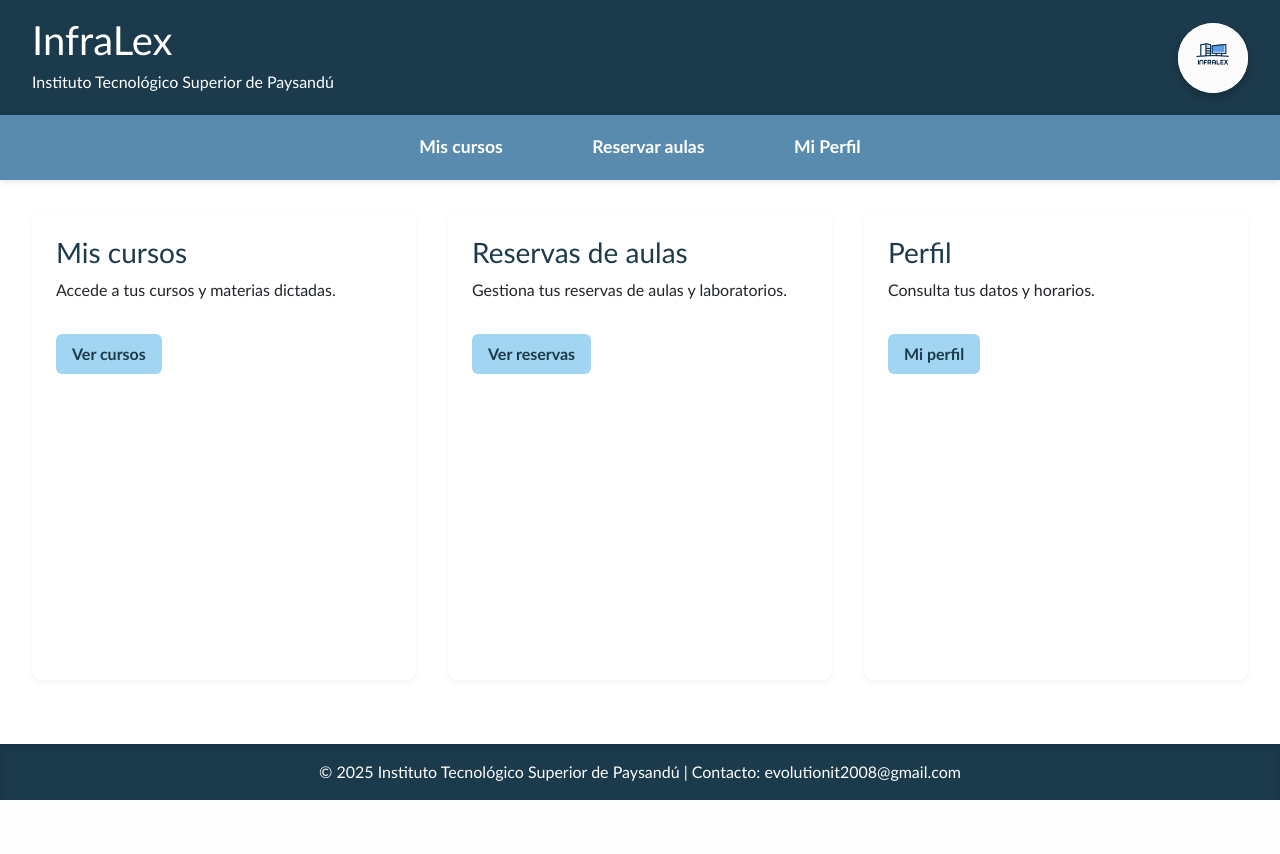
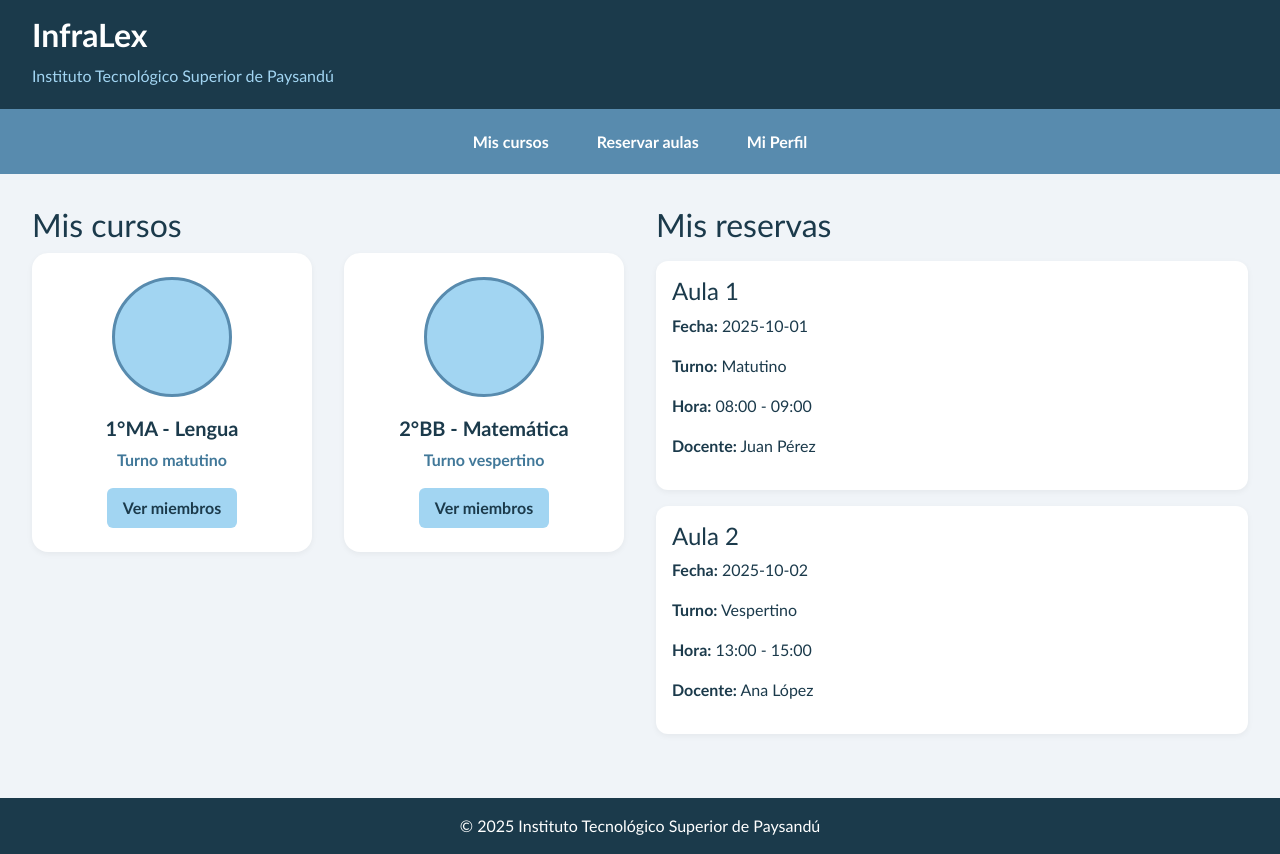
Before and after one commit to pilarfolgar/PROYECTO-2025, a PHP site: page /P/indexdocentes.php in a window 1280 px wide. Before the commit the page ends 800 px from the top, so only its background shows below. Run offline with PHP 8.4, Linux system fonts and the light colour scheme.

Commit message:
INDEXDOCENTES, STYLEINDEXDOCENTES, MATERIALES.PHP

```diff
--- a/indexdocentes.php
+++ b/indexdocentes.php
@@ -4,98 +4,68 @@
 <meta charset="UTF-8" />
 <meta name="viewport" content="width=device-width, initial-scale=1.0" />
 <title>Panel Docentes - InfraLex</title>
-  <link rel="stylesheet" href="style.css" />
 <link rel="stylesheet" href="https://cdn.jsdelivr.net/npm/bootstrap@5.3.7/dist/css/bootstrap.min.css">
+<link rel="stylesheet" href="styleindexdocente.css" />
 </head>
 <body>
 
 <header>
-  <div class="HeaderIzq">
+  <div class="header-left">
     <h1>InfraLex</h1>
     <h6>Instituto Tecnológico Superior de Paysandú</h6>
   </div>
-  <div class="header-right">
-    <a href="INDEX.PHP"><img src="imagenes/logopoyecto.png" alt="Logo" class="logo"></a>
-  </div>
 </header>
 
-<nav>
-  <a href="#">Mis cursos</a>
-  <a href="aulas.php" id="btnReservar">Reservar aulas</a>
-  <a href="usuarios.html">Mi Perfil</a>
+<nav class="main-nav">
+  <a href="#" class="nav-link">Mis cursos</a>
+  <a href="#" class="nav-link" id="btnReservar">Reservar aulas</a>
+  <a href="usuarios.html" class="nav-link">Mi Perfil</a>
 </nav>
 
-<!-- FORMULARIO RESERVA (ahora como overlay modal con estilo de .formulario) -->
+<!-- FORMULARIO RESERVA -->
 <div id="formularioReserva" class="formulario">
-  <form id="formReserva" action="reservar.php" method="POST" class="row g-3 needs-validation" novalidate>
+  <form id="formReserva">
     <button type="button" class="cerrar" onclick="cerrarFormulario()">&times;</button>
     <h2 class="form-title">Reservar Aula</h2>
 
-    <div class="col-md-6">
-      <label for="nombre" class="form-label">Nombre</label>
-      <input type="text" class="form-control" name="nombre" id="nombre" required>
-    </div>
-    <div class="col-md-6">
-      <label for="ci" class="form-label">CI</label>
-      <input type="text" class="form-control" name="ci" id="ci" required>
+    <div class="mb-3">
+      <label>Nombre</label>
+      <input type="text" class="form-control" required>
     </div>
 
-    <div class="col-md-6">
-      <label for="turno" class="form-label">Turno</label>
-      <select class="form-select" name="turno" id="turno" required>
-        <option selected disabled value="">Elija...</option>
-        <option value="matutino">Matutino</option>
-        <option value="vespertino">Vespertino</option>
-        <option value="nocturno">Nocturno</option>
+    <div class="mb-3">
+      <label>CI</label>
+      <input type="text" class="form-control" required>
+    </div>
+
+    <div class="mb-3">
+      <label>Turno</label>
+      <select class="form-select" id="turno" required>
+        <option selected disabled>Elija...</option>
+        <option>Matutino</option>
+        <option>Vespertino</option>
+        <option>Nocturno</option>
       </select>
     </div>
 
-    <div class="col-md-6">
-      <label for="clase" class="form-label">Clase</label>
-      <select class="form-select" name="clase" id="clase" required>
-        <option selected disabled value="">Primero elija un turno...</option>
+    <div class="mb-3">
+      <label>Aula</label>
+      <select class="form-select" id="aula" required>
+        <option selected disabled>Elija...</option>
       </select>
     </div>
 
-    <div class="col-md-6">
-      <label for="materia" class="form-label">Materia</label>
-      <select class="form-select" name="materia" id="materia" required>
-        <option selected disabled value="">Primero elija una clase...</option>
+    <div class="mb-3">
+      <label>Hora de inicio</label>
+      <select class="form-select" id="horaInicio" required>
+        <option selected disabled>Primero elija un turno...</option>
       </select>
     </div>
 
-    <div class="col-md-6">
-      <label for="aula" class="form-label">Aula a reservar</label>
-      <select class="form-select" name="aula" id="aula" required>
-        <option selected disabled value="">Elija...</option>
-        <option>Aula 1</option>
-        <option>Aula 2</option>
-        <option>Aula 3</option>
-        <option>Salón 1</option>
-        <option>Salón 2</option>
-        <option>Laboratorio Química</option>
-        <option>Laboratorio Física</option>
-        <option>Laboratorio Robótica</option>
-        <option>Salón de Actos</option>
-      </select>
-    </div>
-
-    <div class="col-md-6">
-      <label for="fecha" class="form-label">Fecha</label>
-      <input type="date" class="form-control" name="fecha" id="fecha" required>
-    </div>
-
-    <div class="col-md-3">
-      <label for="horaInicio" class="form-label">Hora inicio</label>
-      <select class="form-select" name="horaInicio" id="horaInicio" required>
-        <option selected disabled value="">Primero elija un turno...</option>
-      </select>
-    </div>
-
-    <div class="col-md-3">
-      <label for="cantidadHoras" class="form-label">Cantidad de horas</label>
-      <select class="form-select" name="cantidadHoras" id="cantidadHoras" required>
-        <option selected disabled value="">Elija...</option>
+    <div class="mb-3">
+      <label>Cantidad de horas</label>
+      <select class="form-select" id="cantidadHoras" required>
+        <option selected disabled>Elija...</option>
         <option value="1">1 hora</option>
         <option value="2">2 horas</option>
         <option value="3">3 horas</option>
@@ -103,145 +73,159 @@
       </select>
     </div>
 
-    <div class="col-md-3">
-      <label for="horaFin" class="form-label">Hora fin</label>
-      <input type="text" class="form-control" name="horaFin" id="horaFin" readonly>
+    <div class="mb-3">
+      <label>Hora de fin</label>
+      <input type="text" class="form-control" id="horaFin" readonly>
     </div>
 
-    <div class="col-12">
     <button class="boton" type="submit">Reservar</button>
-    </div>
   </form>
 </div>
 
 <main class="contenedor">
-  <div class="tarjeta">
-    <h3>Mis cursos</h3>
-    <p>Accede a tus cursos y materias dictadas.</p>
-    <button class="boton">Ver cursos</button>
+  <section class="mis-cursos">
+    <h2>Mis cursos</h2>
+    <div class="docentes-grid">
+      <div class="docente-card">
+        <div class="docente-photo"></div>
+        <div class="docente-name">1°MA - Lengua</div>
+        <div class="docente-subject">Turno matutino </div>
+        <button class="boton ver-miembros" data-clase="1°MA - Lengua">Ver miembros</button>
+        <ul class="lista-miembros" style="display:none;"></ul>
       </div>
-  <div class="tarjeta">
-    <h3>Reservas de aulas</h3>
-    <p>Gestiona tus reservas de aulas y laboratorios.</p>
-    <button class="boton">Ver reservas</button>
+      <div class="docente-card">
+        <div class="docente-photo"></div>
+        <div class="docente-name">2°BB - Matemática</div>
+        <div class="docente-subject">Turno vespertino </div>
+        <button class="boton ver-miembros" data-clase="2°BB - Matemática">Ver miembros</button>
+        <ul class="lista-miembros" style="display:none;"></ul>
       </div>
-  <div class="tarjeta">
-    <h3>Perfil</h3>
-    <p>Consulta tus datos y horarios.</p>
-    <button class="boton">Mi perfil</button>
     </div>
+  </section>
+
+  <section>
+    <h2>Mis reservas</h2>
+    <div id="reservas-container">
+      <div class="no-reservas">No hay reservas por el momento.</div>
+    </div>
+  </section>
 </main>
 
 <footer class="footer">
-  &copy; 2025 Instituto Tecnológico Superior de Paysandú | Contacto: evolutionit2008@gmail.com
+  &copy; 2025 Instituto Tecnológico Superior de Paysandú
 </footer>
 
-<script src="https://cdn.jsdelivr.net/npm/bootstrap@5.3.7/dist/js/bootstrap.bundle.min.js"></script>
 <script>
-  // Función para cerrar el formulario
+  const aulasDisponibles = ["Aula 1","Aula 2","Aula 3","Salón 1","Salón 2","Laboratorio Química","Laboratorio Física","Laboratorio Robótica"];
+  const horariosTurno = {
+    "Matutino":["08:00","09:00","10:00","11:00","12:00"],
+    "Vespertino":["13:00","14:00","15:00","16:00","17:00"],
+    "Nocturno":["18:00","19:00","20:00","21:00"]
+  };
+
+  // Miembros de cada clase
+  const miembrosClases = {
+    "1°MA - Lengua": ["Martina Campopiano", "Pedro Suárez", "Lucía Fernández", "Juan Gómez"],
+    "2°BB - Matemática": ["Ana López", "Carlos Rodríguez", "María Torres"]
+  };
+
   function cerrarFormulario() {
     document.getElementById("formularioReserva").style.display = "none";
   }
 
-  // Mostrar/ocultar formulario (corregido y adaptado para .formulario)
-  document.getElementById("btnReservar").addEventListener("click", function(e) {
+  document.getElementById("btnReservar").addEventListener("click", function(e){
     e.preventDefault();
-    let formulario = document.getElementById("formularioReserva");
-    if (formulario.style.display === "flex" || formulario.style.display === "") {
-      formulario.style.display = "none";
-    } else {
-      formulario.style.display = "flex";
-      formulario.scrollIntoView({ behavior: "smooth" });
-    }
+    let f = document.getElementById("formularioReserva");
+    f.style.display = (f.style.display === "flex" || f.style.display==="") ? "none" : "flex";
   });
 
-  // Clases por turno
-  const clasesPorTurno = {
-    matutino: ["1°MC", "2°MA", "3°MA", "3°BA robótica"],
-    vespertino: ["1°MA", "1°MB", "2°MC", "3°MC", "TC1 Diseño Gráfico"],
-    nocturno: ["1°MA Nocturno", "2°MA Nocturno", "3°MA Nocturno"]
-  };
-
-  // Materias por clase
-  const materiasPorClase = {
-    "1°MA": ["Lengua", "Matemática", "Historia", "Biología", "Soporte"],
-    "1°MB": ["Lengua", "Matemática", "Lógica", "Ciudadanía", "Programación"],
-    "2°MC": ["Electrotecnia", "Física", "Inglés", "Programación"],
-    "3°MC": ["Matemática", "Historia", "Inglés", "Programación"],
-    "TC1 Diseño Gráfico": ["Diseño", "Multimedia", "Arte Digital"],
-    "1°MA Nocturno": ["Lengua", "Historia", "Soporte"],
-    "2°MA Nocturno": ["Programación", "Matemática", "Inglés"],
-    "3°MA Nocturno": ["Redes", "Electrotecnia", "Física"]
-  };
-
-  // Horarios por turno
-  const horariosPorTurno = {
-    matutino: ["07:15", "07:55", "08:35", "09:15", "09:55", "10:35", "11:15", "11:55", "12:35", "13:15"],
-    vespertino: ["13:45", "14:25", "15:05", "15:45", "16:25", "17:05", "17:45", "18:25", "19:05", "19:45"],
-    nocturno: ["19:30", "20:10", "20:50", "21:30", "22:10", "22:50", "23:30"]
-  };
-
+  // Cuando se selecciona un turno, actualizamos aulas y horarios
   const turnoSelect = document.getElementById("turno");
-  const claseSelect = document.getElementById("clase");
-  const materiaSelect = document.getElementById("materia");
+  const aulaSelect = document.getElementById("aula");
   const horaInicioSelect = document.getElementById("horaInicio");
   const cantidadHorasSelect = document.getElementById("cantidadHoras");
   const horaFinInput = document.getElementById("horaFin");
 
-  turnoSelect.addEventListener("change", function() {
-    const turno = this.value;
-    claseSelect.innerHTML = '<option selected disabled value="">Elija...</option>';
-    horaInicioSelect.innerHTML = '<option selected disabled value="">Elija...</option>';
-
-    if (clasesPorTurno[turno]) {
-      clasesPorTurno[turno].forEach(clase => {
-        let option = document.createElement("option");
-        option.textContent = clase;
-        option.value = clase;
-        claseSelect.appendChild(option);
-      });
-    }
-
-    if (horariosPorTurno[turno]) {
-      horariosPorTurno[turno].forEach(hora => {
-        let option = document.createElement("option");
-        option.textContent = hora;
-        option.value = hora;
-        horaInicioSelect.appendChild(option);
-      });
-    }
+  turnoSelect.addEventListener("change", () => {
+    // Limpiar y cargar horarios
+    horaInicioSelect.innerHTML = '<option selected disabled>Elija hora...</option>';
+    horariosTurno[turnoSelect.value].forEach(h => {
+      const opt = document.createElement("option");
+      opt.value = h; opt.textContent = h;
+      horaInicioSelect.appendChild(opt);
     });
 
-  claseSelect.addEventListener("change", function() {
-    const clase = this.value;
-    materiaSelect.innerHTML = '<option selected disabled value="">Elija...</option>';
-    if (materiasPorClase[clase]) {
-      materiasPorClase[clase].forEach(materia => {
-        let option = document.createElement("option");
-        option.textContent = materia;
-        option.value = materia;
-        materiaSelect.appendChild(option);
+    // Limpiar y cargar aulas dinámicamente
+    aulaSelect.innerHTML = '<option selected disabled>Elija...</option>';
+    aulasDisponibles.forEach(a => {
+      const opt = document.createElement("option");
+      opt.value = a; opt.textContent = a;
+      aulaSelect.appendChild(opt);
     });
-    }
   });
 
+  // Calcular hora fin automáticamente
   function calcularHoraFin() {
-    const turno = turnoSelect.value;
     const inicio = horaInicioSelect.value;
-    const cantidad = parseInt(cantidadHorasSelect.value);
-
-    if (!turno || !inicio || !cantidad) { horaFinInput.value = ""; return; }
-
-    const horas = horariosPorTurno[turno];
-    const indexInicio = horas.indexOf(inicio);
-    if (indexInicio === -1) return;
-
-    const indexFin = indexInicio + cantidad - 1;
-    horaFinInput.value = (indexFin < horas.length) ? horas[indexFin] : "Fuera de rango";
+    const horas = parseInt(cantidadHorasSelect.value);
+    if(inicio && horas) {
+      let [h,m] = inicio.split(":").map(Number);
+      h += horas;
+      if(h>=24) h -= 24;
+      horaFinInput.value = `${h.toString().padStart(2,"0")}:${m.toString().padStart(2,"0")}`;
+    }
   }
 
   horaInicioSelect.addEventListener("change", calcularHoraFin);
   cantidadHorasSelect.addEventListener("change", calcularHoraFin);
+
+  // Simulación de reservas
+  const reservasContainer = document.getElementById("reservas-container");
+  const reservas = [
+    { aula: "Aula 1", fecha: "2025-10-01", turno: "Matutino", docente: "Juan Pérez", inicio:"08:00", fin:"09:00" },
+    { aula: "Aula 2", fecha: "2025-10-02", turno: "Vespertino", docente: "Ana López", inicio:"13:00", fin:"15:00" }
+  ];
+
+  function renderReservas() {
+    reservasContainer.innerHTML = "";
+    if(reservas.length === 0){
+      reservasContainer.innerHTML = '<div class="no-reservas">No hay reservas por el momento.</div>';
+      return;
+    }
+    reservas.forEach(r=>{
+      const card = document.createElement("div");
+      card.className = "reserva-card";
+      card.innerHTML = `<h4>${r.aula}</h4>
+                        <p><strong>Fecha:</strong> ${r.fecha}</p>
+                        <p><strong>Turno:</strong> ${r.turno}</p>
+                        <p><strong>Hora:</strong> ${r.inicio} - ${r.fin}</p>
+                        <p><strong>Docente:</strong> ${r.docente}</p>`;
+      reservasContainer.appendChild(card);
+    });
+  }
+  renderReservas();
+
+  // Ver miembros de cada curso
+  document.querySelectorAll(".ver-miembros").forEach(btn => {
+    btn.addEventListener("click", () => {
+      const clase = btn.getAttribute("data-clase");
+      const lista = btn.parentElement.querySelector(".lista-miembros");
+
+      if(lista.style.display === "none" || lista.style.display===""){
+        lista.innerHTML = "";
+        miembrosClases[clase]?.forEach(m => {
+          const li = document.createElement("li");
+          li.textContent = m;
+          lista.appendChild(li);
+        });
+        lista.style.display = "block";
+        btn.textContent = "Ocultar miembros";
+      } else {
+        lista.style.display = "none";
+        btn.textContent = "Ver miembros";
+      }
+    });
+  });
 </script>
 </body>
 </html>
--- a/materiales.php
+++ b/materiales.php
@@ -45,7 +45,7 @@
     </div>
   </div>
   <div class="text-center mt-4">
-    <a href="indexEstudiantes.php" class="btn btn-secondary">Volver al panel</a>
+    <a href="indexestudiante.php" class="btn btn-secondary">Volver al panel</a>
   </div>
 </main>
 </body>
--- /dev/null
+++ b/styleindexdocente.css
@@ -0,0 +1,65 @@
+ :root {
+    --primario: #1B3A4B;
+    --secundario: #588BAE;
+    --acento: #A2D5F2;
+    --fondo: #F0F4F8;
+    --texto: #1B3A4B;
+    --hover: #417899;
+  }
+  * { box-sizing: border-box; margin:0; padding:0; font-family: 'Gill Sans', 'Gill Sans MT', Calibri, 'Trebuchet MS', sans-serif; }
+  body { background-color: var(--fondo); color: var(--texto); min-height:100vh; display:flex; flex-direction:column; }
+  header { background-color: var(--primario); color:white; display:flex; justify-content:space-between; align-items:center; padding:1rem 2rem; flex-wrap:wrap; gap:1rem; box-shadow:0 4px 12px rgba(0,0,0,0.08); }
+  .header-left { display:flex; flex-direction:column; gap:0.2rem; }
+  .header-left h1 { font-size:2rem; font-weight:bold; }
+  .header-left h6 { font-size:1rem; color: var(--acento); }
+
+  nav.main-nav { background-color: var(--secundario); display:flex; justify-content:center; align-items:center; gap:1rem; flex-wrap:wrap; padding:0.8rem 1rem; }
+  nav.main-nav a { color:white; text-decoration:none; font-weight:bold; padding:0.5rem 1rem; border-radius:12px; transition: all 0.3s ease; }
+  nav.main-nav a:hover { background: linear-gradient(90deg,var(--acento),var(--hover)); color: var(--primario); transform: translateY(-2px); }
+
+  main.contenedor { display:grid; grid-template-columns: repeat(auto-fit,minmax(250px,1fr)); gap:2rem; padding:2rem; }
+  .tarjeta { background:white; border-radius:12px; box-shadow:0 2px 6px rgba(0,0,0,0.05); padding:1.5rem; transition: transform 0.3s, box-shadow 0.3s; }
+  .tarjeta:hover { transform: translateY(-8px) scale(1.02); box-shadow: 0 12px 24px rgba(0,0,0,0.1),0 4px 12px rgba(0,0,0,0.08); }
+  .tarjeta h3 { color: var(--primario); margin-bottom:0.5rem; }
+
+  .boton { margin-top:1rem; background-color: var(--acento); color: var(--texto); padding:0.5rem 1rem; border:none; border-radius:6px; font-weight:bold; cursor:pointer; transition:background 0.3s, transform 0.2s; }
+  .boton:hover { background-color: var(--hover); transform: translateY(-2px); }
+
+  .docentes-grid { display:grid; grid-template-columns:repeat(auto-fit,minmax(250px,1fr)); gap:2rem; }
+  .docente-card { background:white; border-radius:16px; box-shadow:0 2px 6px rgba(0,0,0,0.05); padding:1.5rem; text-align:center; display:flex; flex-direction:column; align-items:center; transition: transform 0.3s, box-shadow 0.3s; }
+  .docente-card:hover { transform: translateY(-6px) scale(1.03); box-shadow:0 12px 24px rgba(0,0,0,0.1),0 4px 12px rgba(0,0,0,0.08); }
+  .docente-photo { width:120px; height:120px; border-radius:50%; object-fit:cover; margin-bottom:1rem; border:3px solid var(--secundario); background-color: var(--acento); }
+  .docente-name { font-size:1.25rem; color: var(--primario); margin-bottom:0.3rem; font-weight:700; }
+  .docente-subject { font-size:1rem; color: var(--hover); font-weight:600; }
+
+  .lista-miembros {
+    margin-top: 1rem;
+    padding-left: 0;
+    list-style: none;
+    width: 100%;
+    text-align: left;
+  }
+  .lista-miembros li {
+    background: var(--fondo);
+    margin-bottom: 0.4rem;
+    padding: 0.4rem 0.6rem;
+    border-radius: 8px;
+    font-size: 0.95rem;
+    color: var(--texto);
+    box-shadow: 0 1px 3px rgba(0,0,0,0.08);
+  }
+
+  .footer { background-color: var(--primario); text-align:center; padding:1rem; margin-top:2rem; color:white; }
+  .footer a { color:white; text-decoration:underline; }
+  .footer a:hover { color: var(--acento); text-decoration:none; }
+
+  .formulario { position:fixed; top:0; left:0; width:100%; height:100%; background-color: rgba(0,0,0,0.5); display:none; z-index:1050; justify-content:center; align-items:center; padding:1rem; }
+  .formulario form { max-width:800px; width:100%; margin:auto; padding:2rem; background:white; border-radius:12px; box-shadow:0 12px 24px rgba(0,0,0,0.15); max-height:90vh; overflow-y:auto; }
+  .formulario .form-title { color: var(--primario); font-weight:bold; margin-bottom:1.5rem; text-align:center; }
+  .formulario .cerrar { position:absolute; top:1rem; right:1rem; background:none; border:none; font-size:1.5rem; color: var(--secundario); cursor:pointer; transition:color 0.3s; }
+  .formulario .cerrar:hover { color: var(--hover); }
+
+  #reservas-container { margin-top:1rem; display:flex; flex-direction:column; gap:1rem; }
+  .reserva-card { background:white; padding:1rem; border-radius:12px; box-shadow:0 2px 6px rgba(0,0,0,0.05); }
+  .reserva-card h4 { margin-bottom:0.5rem; color: var(--primario); }
+  .no-reservas { text-align:center; padding:1rem; font-style:italic; color: var(--hover); }
```
Lines whose indentation alone changed are shown as unchanged.
